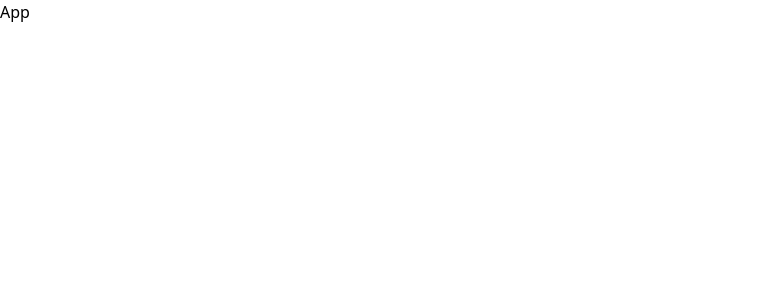
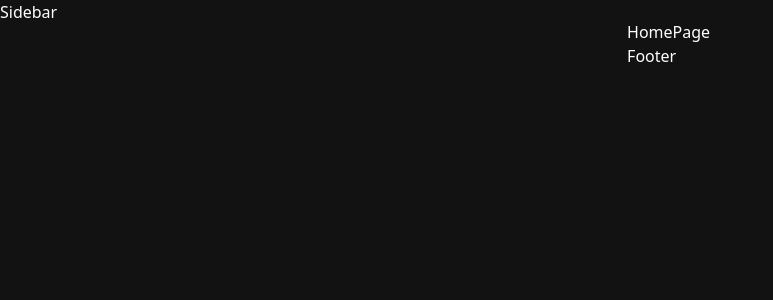
Before and after one commit to rody-huancas/mern-github-like-frontend, a React (Vite) app: page / in a window 1280 px wide. Shown: the top 300 px of the page, without its empty margins (0-773 px from the left). Built offline with nearby package versions, Linux system fonts and the light colour scheme.

Commit message:
Add: pages and sidebar

```diff
--- a/src/App.jsx
+++ b/src/App.jsx
@@ -1,7 +1,25 @@
+import { Route } from "react-router-dom";
+import { Routes } from "react-router-dom";
+import { Sidebar } from "./components";
+import { ExplorePage, HomePage, LikesPage, LoginPage, SignUpPage } from "./pages";
+
 const App = () => {
   return (
-    <div>App</div>
-  )
-}
+    <div className="flex text-white">
+      <Sidebar />
 
-export default App
+      <div className="max-w-5xl my-5 text-white mx-auto transition-all duration-300 ease-linear">
+        <Routes>
+          <Route path="/" element={<HomePage />} />
+          <Route path="/login" element={<LoginPage />} />
+          <Route path="/signup" element={<SignUpPage />} />
+          <Route path="/expore" element={<ExplorePage />} />
+          <Route path="/likes" element={<LikesPage />} />
+        </Routes>
+        <footer>Footer</footer>
+      </div>
+    </div>
+  );
+};
+
+export default App;
--- /dev/null
+++ b/src/components/Sidebar.jsx
@@ -0,0 +1,5 @@
+export const Sidebar = () => {
+  return (
+    <div>Sidebar</div>
+  )
+}
--- /dev/null
+++ b/src/components/index.js
@@ -0,0 +1,3 @@
+import { Sidebar } from "./Sidebar";
+
+export { Sidebar };
--- a/src/index.css
+++ b/src/index.css
@@ -1,3 +1,25 @@
 @tailwind base;
 @tailwind utilities;
 @tailwind components;
+
+body {
+  background-color: #121212;
+  height: 200vh;
+}
+
+::-webkit-scrollbar {
+  width: 8px;
+}
+
+::-webkit-scrollbar-track {
+  background-color: #555;
+}
+
+::-webkit-scrollbar-thumb {
+  background-color: #3b3a3a;
+  border-radius: 5px;
+}
+
+::-webkit-scrollbar-thumb:hover {
+  background-color: #242424;
+}
--- /dev/null
+++ b/src/pages/ExplorePage.jsx
@@ -0,0 +1,5 @@
+export const ExplorePage = () => {
+  return (
+    <div>ExplorePage</div>
+  )
+}
--- /dev/null
+++ b/src/pages/HomePage.jsx
@@ -0,0 +1,6 @@
+
+export const HomePage = () => {
+  return (
+    <div>HomePage</div>
+  )
+}
--- /dev/null
+++ b/src/pages/LikesPage.jsx
@@ -0,0 +1,5 @@
+export const LikesPage = () => {
+  return (
+    <div>LikesPage</div>
+  )
+}
--- /dev/null
+++ b/src/pages/LoginPage.jsx
@@ -0,0 +1,5 @@
+export const LoginPage = () => {
+  return (
+    <div>LoginPage</div>
+  )
+}
--- /dev/null
+++ b/src/pages/SignUpPage.jsx
@@ -0,0 +1,5 @@
+export const SignUpPage = () => {
+  return (
+    <div>SignUpPage</div>
+  )
+}
--- /dev/null
+++ b/src/pages/index.js
@@ -0,0 +1,7 @@
+import { ExplorePage } from "./ExplorePage";
+import { HomePage } from "./HomePage";
+import { LikesPage } from "./LikesPage";
+import { LoginPage } from "./LoginPage";
+import { SignUpPage } from "./SignUpPage";
+
+export { ExplorePage, HomePage, LikesPage, LoginPage, SignUpPage };
```
